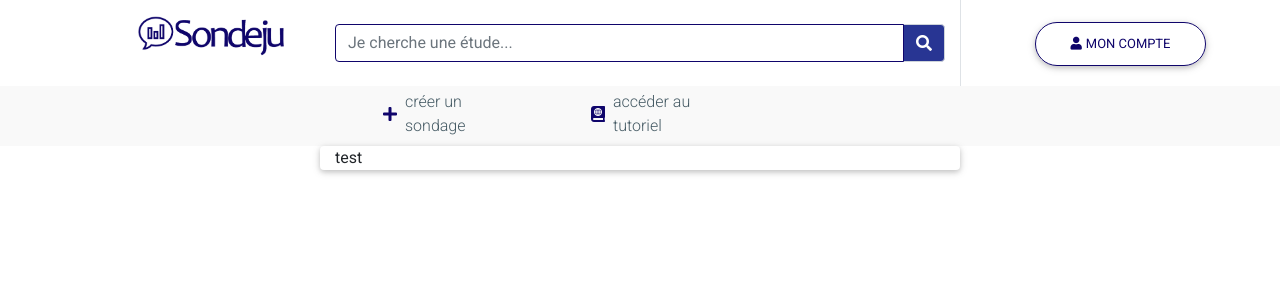
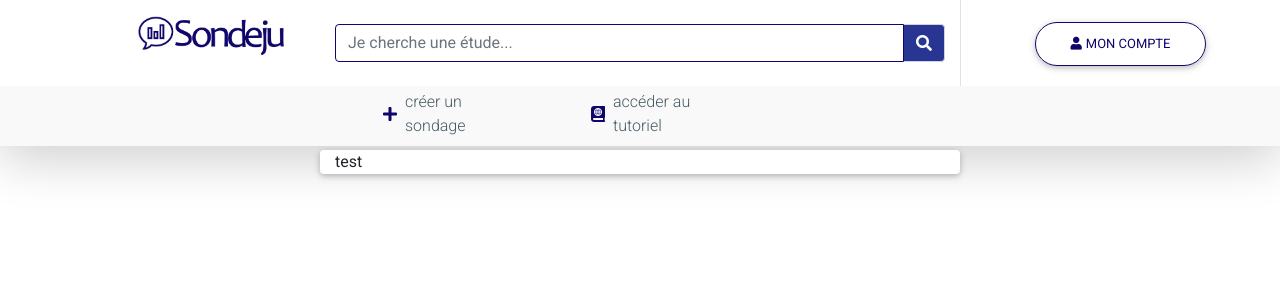
Before and after one commit to Antoine68/sondeju, a React (Create React App) app: page /compte in a window 1280 px wide. Shown: the top 300 px of the page. Built offline with nearby package versions, Linux system fonts and the light colour scheme.

Commit message:
le retour de l'ombre

```diff
--- a/src/components/Layout.js
+++ b/src/components/Layout.js
@@ -21,10 +21,14 @@ export default class Layout extends React.Component {
   render()  {
     return (
     <Fragment>
+      <div class="index2 shadow-lg mb-1">
         <Header></Header>
+      </div>
+      <div class="index1">
         <Content>
           {this.props.children}
         </Content>
+      </div>
       <Footer></Footer>
     </Fragment>
     );
```
Lines whose indentation alone changed are shown as unchanged.
